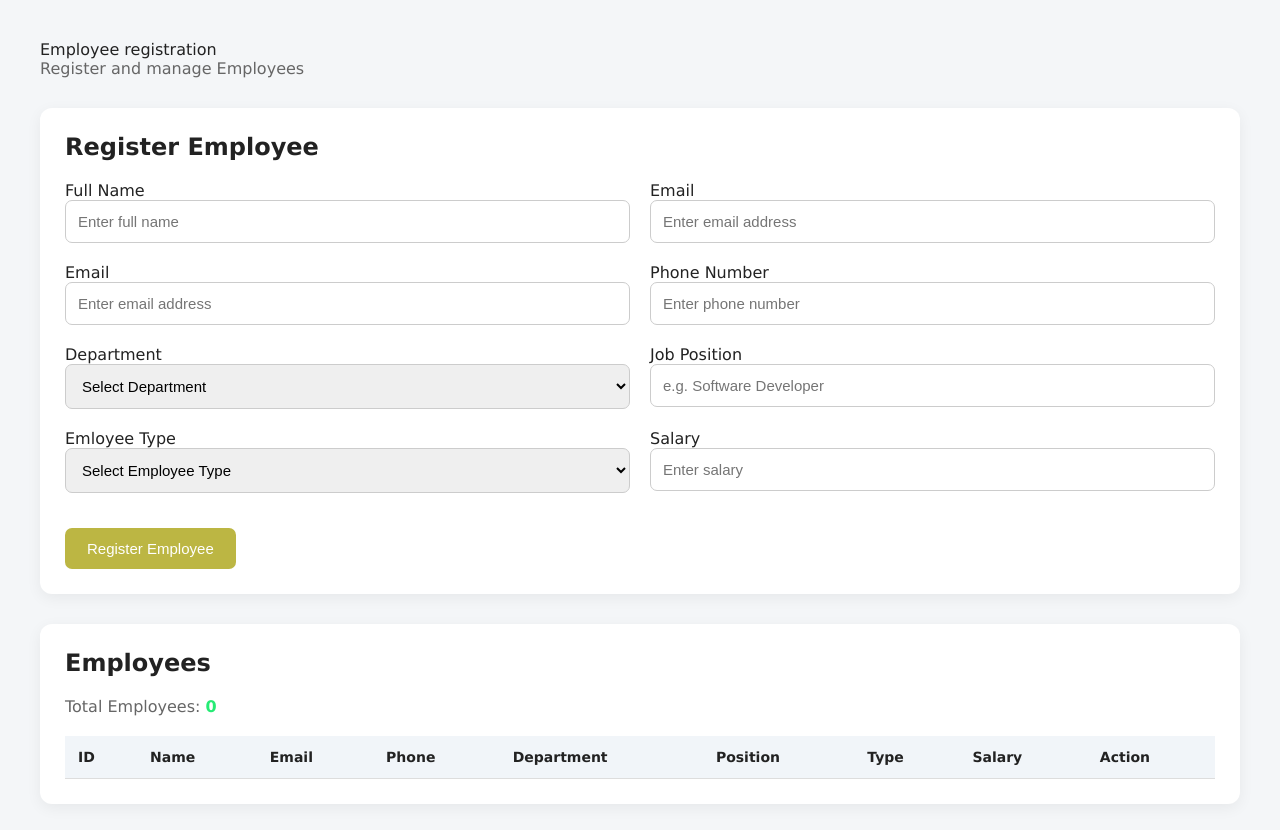
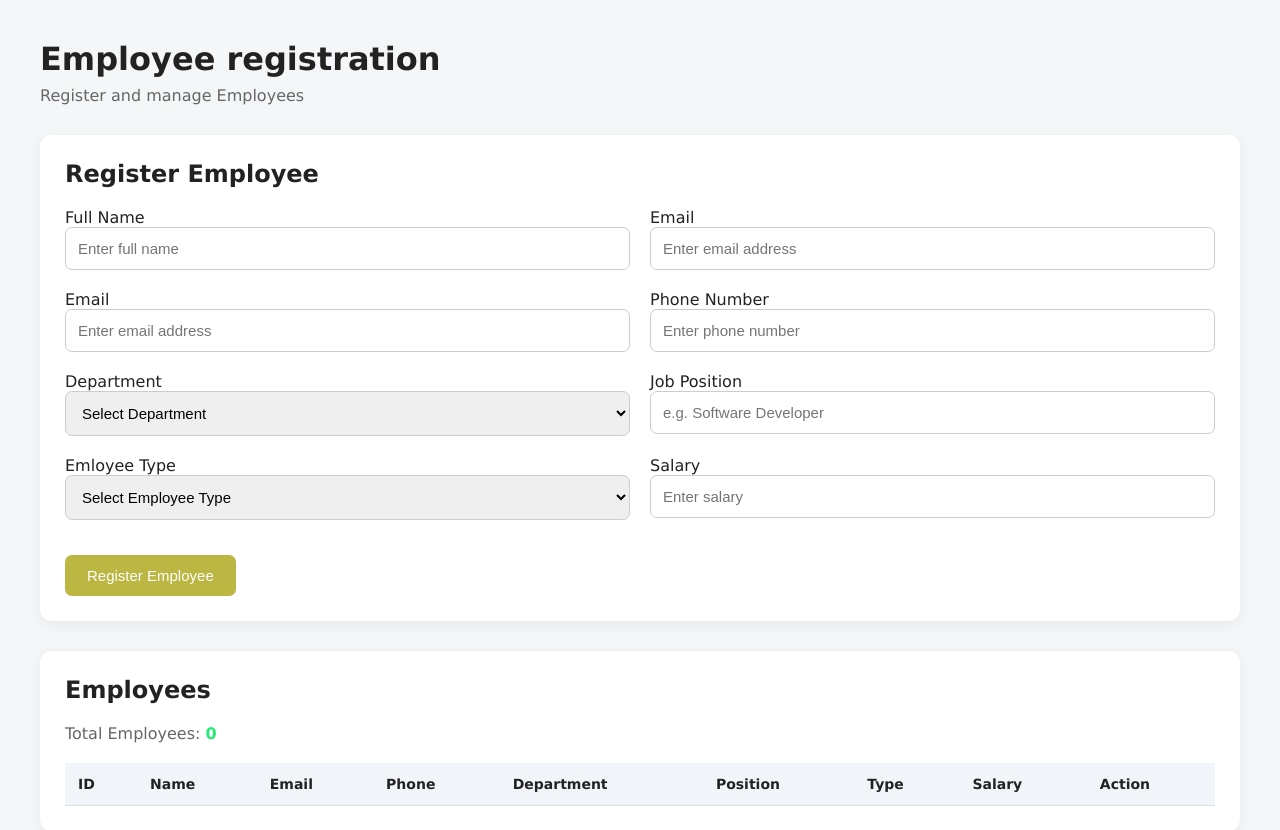
Before and after one commit to hannahmensah65/employee_system, a plain HTML site: page index.html in a window 1280 px wide. Drawn offline with Linux system fonts and the light colour scheme.

Commit message:
Initial Commit

```diff
--- a/index.html
+++ b/index.html
@@ -9,7 +9,7 @@
 <body>
     <div class="container">
         <header>
-            <hi>Employee registration</hi>
+            <h1>Employee registration</h1>
             <p>Register and manage Employees</p>
         </header>
 
```
